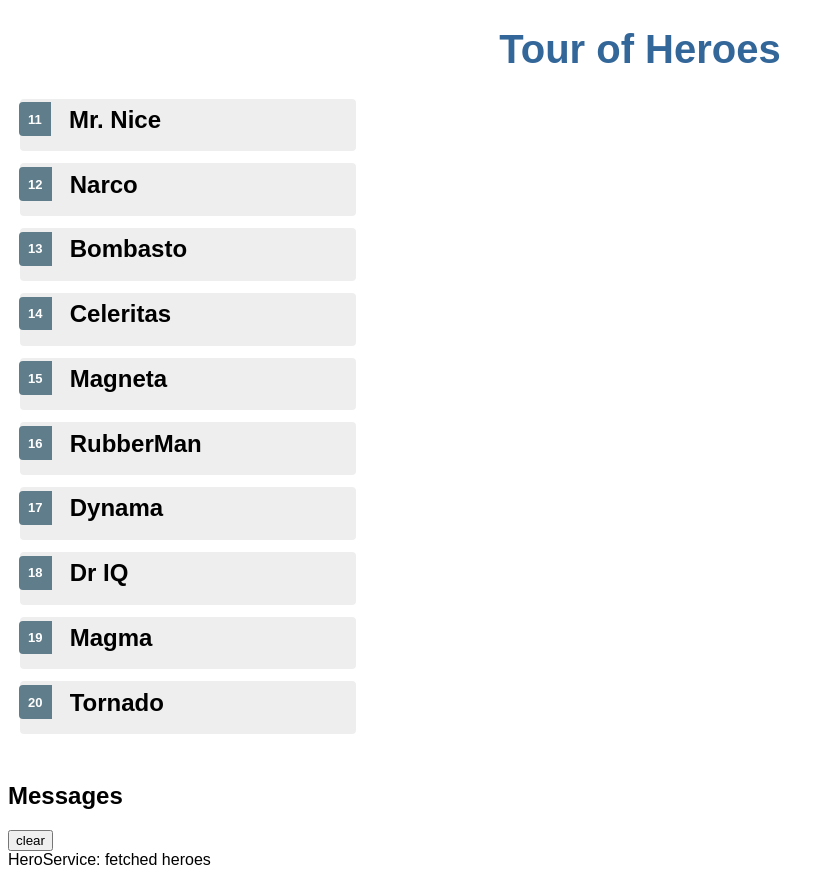
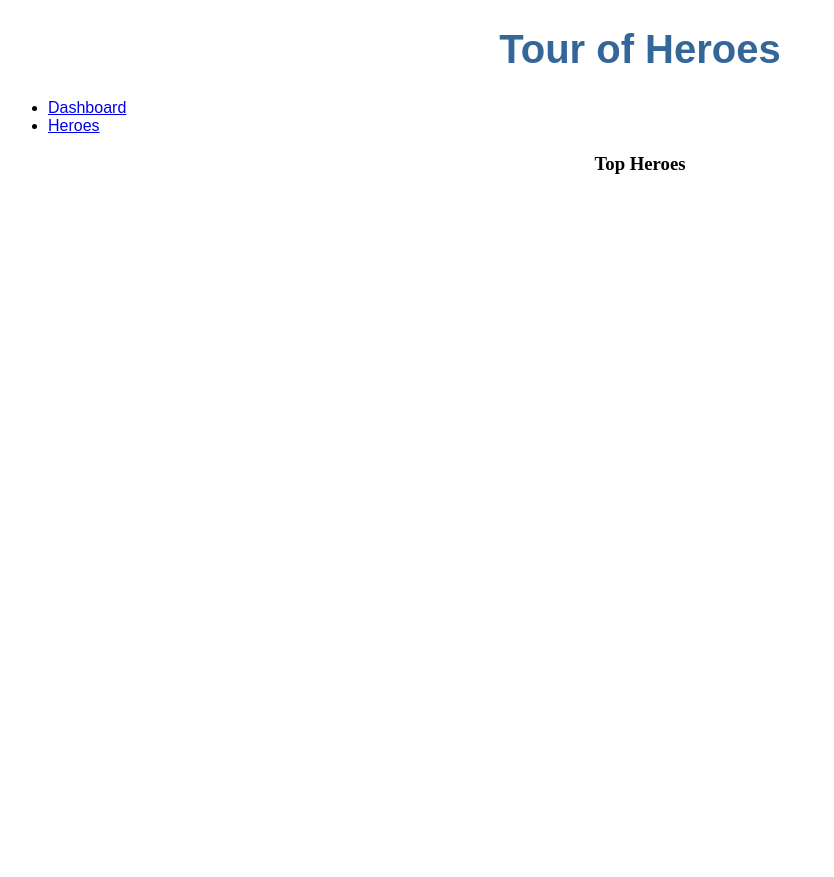
Before and after one commit to gregoryperez777/angular-tour-of-heroes, an Angular app: page /dashboard in a window 1280 px wide. Before the commit this address led to /. Shown: the whole page, without its empty margins (0-834 px from the left). After the commit the page ends 800 px from the top, so only its background shows below. Built offline with nearby package versions, Linux system fonts and the light colour scheme.

Commit message:
lesson six

```diff
--- a/src/app/app-routing.module.ts
+++ b/src/app/app-routing.module.ts
@@ -1,7 +1,16 @@
 import { NgModule } from '@angular/core';
 import { Routes, RouterModule } from '@angular/router';
+import { HeroDetailComponent }  from './hero-detail/hero-detail.component';
 
-const routes: Routes = [];
+import { HeroesComponent }      from './heroes/heroes.component';
+import { DashboardComponent }   from './dashboard/dashboard.component';
+
+const routes: Routes = [
+  { path: '', redirectTo: '/dashboard', pathMatch: 'full' },
+  { path: 'heroes', component: HeroesComponent },
+  { path: 'detail/:id', component: HeroDetailComponent },
+  { path: 'dashboard', component: DashboardComponent },
+];
 
 @NgModule({
   imports: [RouterModule.forRoot(routes)],
--- a/src/app/app.component.html
+++ b/src/app/app.component.html
@@ -1,3 +1,14 @@
 <h1>{{title}}</h1>
-<app-heroes></app-heroes>
+<nav>
+    <ul>
+        <li>
+            <a routerLink="/dashboard">Dashboard</a>
+        </li>
+        <li>
+            <a routerLink="/heroes">Heroes</a>
+        </li>
+    </ul>
+
+</nav>
+<router-outlet></router-outlet>
 <app-messages></app-messages>
--- a/src/app/app.module.ts
+++ b/src/app/app.module.ts
@@ -7,13 +7,15 @@ import { AppComponent } from './app.component';
 import { HeroesComponent } from './heroes/heroes.component';
 import { HeroDetailComponent } from './hero-detail/hero-detail.component';
 import { MessagesComponent } from './messages/messages.component';
+import { DashboardComponent } from './dashboard/dashboard.component';
 
 @NgModule({
   declarations: [
     AppComponent,
     HeroesComponent,
     HeroDetailComponent,
-    MessagesComponent
+    MessagesComponent,
+    DashboardComponent
   ],
   imports: [
     BrowserModule,
--- /dev/null
+++ b/src/app/dashboard/dashboard.component.css
@@ -0,0 +1,63 @@
+/* DashboardComponent's private CSS styles */
+[class*='col-'] {
+    float: left;
+    padding-right: 20px;
+    padding-bottom: 20px;
+  }
+  [class*='col-']:last-of-type {
+    padding-right: 0;
+  }
+  a {
+    text-decoration: none;
+  }
+  *, *:after, *:before {
+    -webkit-box-sizing: border-box;
+    -moz-box-sizing: border-box;
+    box-sizing: border-box;
+  }
+  h3 {
+    text-align: center;
+    margin-bottom: 0;
+  }
+  h4 {
+    position: relative;
+  }
+  .grid {
+    margin: 0;
+  }
+  .col-1-4 {
+    width: 25%;
+  }
+  .module {
+    padding: 20px;
+    text-align: center;
+    color: #eee;
+    max-height: 120px;
+    min-width: 120px;
+    background-color: #607d8b;
+    border-radius: 2px;
+  }
+  .module:hover {
+    background-color: #eee;
+    cursor: pointer;
+    color: #607d8b;
+  }
+  .grid-pad {
+    padding: 10px 0;
+  }
+  .grid-pad > [class*='col-']:last-of-type {
+    padding-right: 20px;
+  }
+  @media (max-width: 600px) {
+    .module {
+      font-size: 10px;
+      max-height: 75px; }
+  }
+  @media (max-width: 1024px) {
+    .grid {
+      margin: 0;
+    }
+    .module {
+      min-width: 60px;
+    }
+  }
--- /dev/null
+++ b/src/app/dashboard/dashboard.component.html
@@ -0,0 +1,9 @@
+<h3>Top Heroes</h3>
+<div class="grid grid-pad">
+  <a *ngFor="let hero of heroes" class="col-1-4"
+  routerLink="/detail/{{hero.id}}">
+  <div class="module hero">
+    <h4>{{hero.name}}</h4>
+  </div>
+  </a>
+</div>
--- /dev/null
+++ b/src/app/dashboard/dashboard.component.ts
@@ -0,0 +1,15 @@
+import { Component, OnInit } from '@angular/core';
+
+@Component({
+  selector: 'app-dashboard',
+  templateUrl: './dashboard.component.html',
+  styleUrls: ['./dashboard.component.css']
+})
+export class DashboardComponent implements OnInit {
+
+  constructor() { }
+
+  ngOnInit() {
+  }
+
+}
--- a/src/app/hero-detail/hero-detail.component.html
+++ b/src/app/hero-detail/hero-detail.component.html
@@ -7,3 +7,5 @@
         </label>
     </div>
 </div>
+
+<button (click)="goBack()">go back</button>
--- a/src/app/hero-detail/hero-detail.component.ts
+++ b/src/app/hero-detail/hero-detail.component.ts
@@ -1,18 +1,35 @@
-import { Component, OnInit, Input } from '@angular/core';
-import { Hero } from '../hero';
+import { Component, OnInit } from '@angular/core';
+import { ActivatedRoute } from '@angular/router';
+import { Location } from '@angular/common';
+
+import { Hero }         from '../hero';
+import { HeroService }  from '../hero.service';
 
 @Component({
   selector: 'app-hero-detail',
   templateUrl: './hero-detail.component.html',
-  styleUrls: ['./hero-detail.component.css']
+  styleUrls: [ './hero-detail.component.css' ]
 })
 export class HeroDetailComponent implements OnInit {
+  hero: Hero;
 
-  @Input() hero: Hero;
+  constructor(
+    private route: ActivatedRoute,
+    private heroService: HeroService,
+    private location: Location
+  ) {}
 
-  constructor() { }
-
-  ngOnInit() {
+  ngOnInit(): void {
+    this.getHero();
   }
 
+  getHero(): void {
+    const id = +this.route.snapshot.paramMap.get('id');
+    this.heroService.getHero(id)
+      .subscribe(hero => this.hero = hero);
+  }
+
+  goBack(): void {
+    this.location.back();
+  }
 }
--- a/src/app/hero.service.ts
+++ b/src/app/hero.service.ts
@@ -12,7 +12,14 @@ export class HeroService {
   constructor(private messageService: MessageService) { }
 
   getHeroes(): Observable<Hero[]> {
+    // TODO: send the message _after_ fetching the heroes
     this.messageService.add('HeroService: fetched heroes');
     return of(HEROES);
   }
+
+  getHero(id: number): Observable<Hero> {
+    // TODO: send the message _after_ fetching the hero
+    this.messageService.add(`HeroService: fetched hero id=${id}`);
+    return of(HEROES.find(hero => hero.id === id));
+  }
 }
--- a/src/app/heroes/heroes.component.html
+++ b/src/app/heroes/heroes.component.html
@@ -1,11 +1,8 @@
-<h2>
-    <ul class="heroes">
-        <li *ngFor="let hero of heroes"
-            [class.selected]="hero === selectedHero"
-            (click)="onSelect(hero)">
+<h2>My Heroes</h2>
+<ul class="heroes">
+    <li *ngFor="let hero of heroes">
+        <a routerLink="/detail/{{hero.id}}">
             <span class="badge">{{hero.id}}</span> {{hero.name}}
-        </li>
-    </ul>
-</h2>
-
-<app-hero-detail [hero]="selectedHero"></app-hero-detail>
+        </a>
+    </li>
+</ul>
--- a/src/app/heroes/heroes.component.ts
+++ b/src/app/heroes/heroes.component.ts
@@ -10,20 +10,14 @@ import { Hero } from '../hero';
 export class HeroesComponent implements OnInit {
   heroes: Hero[];
 
-  selectedHero: Hero;
-
   constructor(private heroService: HeroService) { }
 
   ngOnInit() {
     this.getHeroes();
   }
 
-  onSelect(hero: Hero): void {
-    this.selectedHero = hero;
-  }
-
   getHeroes(): void {
     this.heroService.getHeroes()
-      .subscribe(heroes => this.heroes = heroes);
+    .subscribe(heroes => this.heroes = heroes);
   }
 }
```
Also changed, not shown: 1 other file (tests, documents, lock files or other folders).
